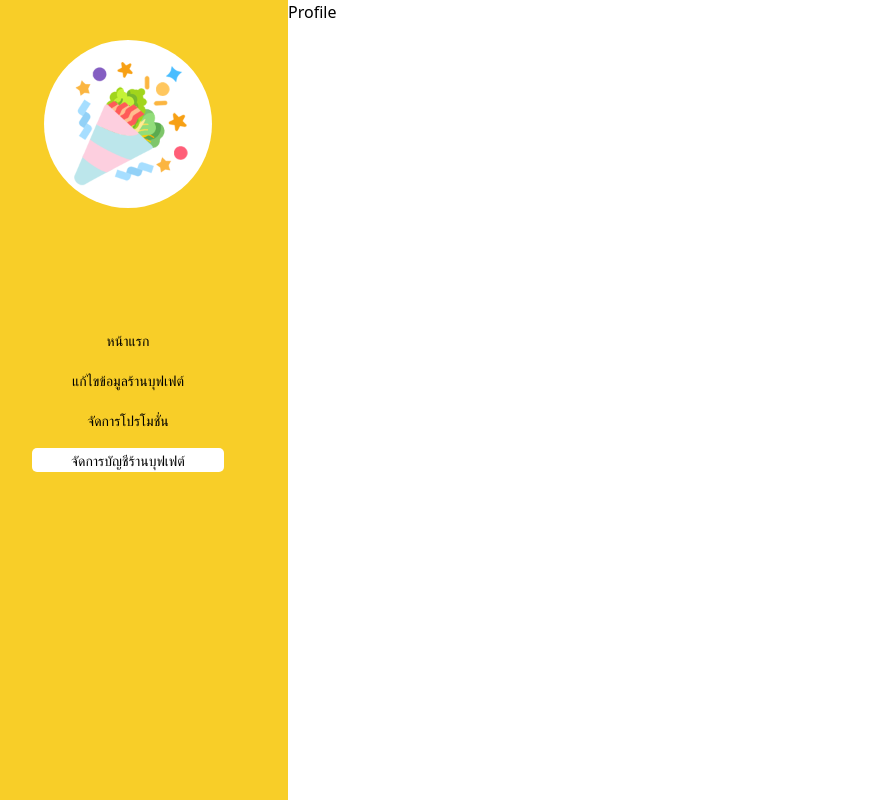
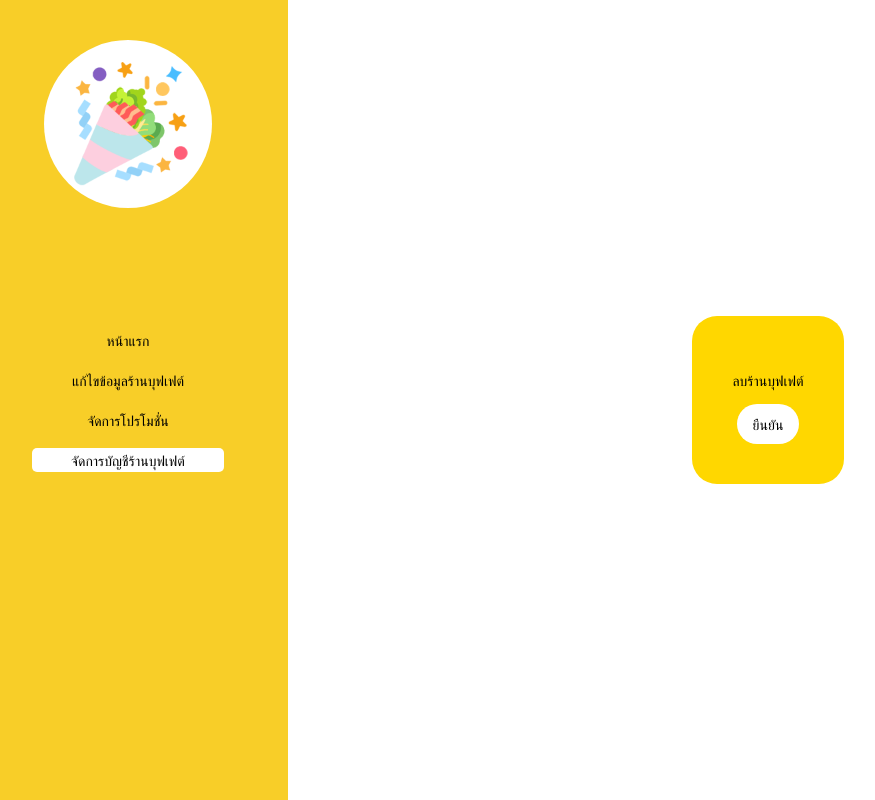
Before and after one commit to Parfet/PAR-Frontend-Restaurant, a Next.js app: page /profile in a window 1280 px wide. Shown: the whole page, without its empty margins (32-907 px from the left). Built offline with nearby package versions, Linux system fonts and the light colour scheme.

Commit message:
👾 add Profile Page

```diff
--- /dev/null
+++ b/features/Profile/components/Archive/ArchiveCard.tsx
@@ -0,0 +1,51 @@
+import React, { useState } from 'react'
+
+import { RegularText } from '../../../../core/config/textStyle'
+import CardElement from '../../../../core/components/CardElement'
+import ArchiveModal from './ArchiveModal'
+
+const ArchiveCard = () => {
+
+  const [modalState, setModalState] = useState(false)
+
+  const actionModal = () => {
+    setModalState(!modalState)
+  }
+
+  const valueFromModal = (value: boolean) => {
+    setModalState(value)
+  }
+
+  return (
+    <>
+      <CardElement isYellow>
+        <>
+          <div className="text-center my-3">
+            <RegularText>ลบร้านบุฟเฟต์</RegularText>
+          </div>
+          <div className="flex justify-center">
+            <button
+              className="bg-white hover:bg-gray-100 focus:outline-none text-white py-2 px-4 rounded-25"
+              type="submit"
+              onClick={() => actionModal()}
+            >
+              <RegularText>ยืนยัน</RegularText>
+            </button>
+          </div>
+        </>
+      </CardElement>
+      {
+        modalState ?
+          <ArchiveModal
+            showModal={modalState}
+            callBackToParent={valueFromModal}
+          />
+        :<></>
+      }
+
+    </>
+  )
+
+}
+
+export default ArchiveCard
--- /dev/null
+++ b/features/Profile/components/Archive/ArchiveModal.tsx
@@ -0,0 +1,61 @@
+import React, { useState, useEffect } from 'react'
+
+import CardElement from '../../../../core/components/CardElement'
+import { NormalText, SubHeader, SmallText } from '../../../../core/config/textStyle'
+
+interface Props {
+  showModal: boolean
+  callBackToParent: (value: boolean) => void
+}
+const ArchiveModal = (props: Props) => {
+  const { showModal, callBackToParent } = props
+  const [modalState, setModalState] = useState(false)
+
+  useEffect(() => {
+    setModalState(showModal)
+  })
+
+  const handleSubmit = () => {
+    console.log("Confirm")
+    setModalState(false);
+    callBackToParent(false);
+  };
+
+  const handleClose = () => {
+    setModalState(false);
+    callBackToParent(false);
+  };
+
+  return (
+    <div className="flex items-center justify-center absolute h-screen w-screen left-0">
+      <CardElement isYellow classNameFromParent="z-20 p-8 flex-col relative self-center shadow-2xl w-96">
+        <>
+          <SubHeader className="flex justify-center" isBold>
+            ต้องการลบร้านบุฟเฟต์ใช่หรือไม่
+          </SubHeader>
+          <div className="my-5 px-0 break-words text-center">
+            <NormalText>
+              คุณสามารถกู้คืนบัญชีผู้ใช้งานได้ภายใน 30 วัน หลังจากยืนยันการจับเก็บ
+            </NormalText>
+          </div>
+          <div className="flex justify-around mt-3">
+            <button
+              onClick={handleClose}
+              className=" bg-white hover:bg-gray-200 py-2 px-6 rounded-25 focus:outline-none" type="submit">
+              <SmallText>ยกเลิก</SmallText>
+            </button>
+            <button
+              onClick={handleSubmit}
+              className=" bg-cusRed hover:bg-cusDarkRe py-2 px-6 rounded-25 focus:outline-none" type="submit">
+              <SmallText isWhite>ยืนยัน</SmallText>
+            </button>
+          </div>
+        </>
+      </CardElement>
+      <div className="bg-gray-700 bg-opacity-50 fixed bottom-0 left-0 w-full h-full transition duration-500 ease-in-out transfom z-10"></div>
+    </div>
+  )
+
+}
+
+export default ArchiveModal
--- /dev/null
+++ b/features/Profile/pages/index.tsx
@@ -0,0 +1,15 @@
+import React from 'react'
+
+import ArchiveCard from '../components/Archive/ArchiveCard'
+
+const ProfileManagement = () => {
+
+  return (
+    <div className="flex justify-center flex-wrap content-center w-full">
+      <ArchiveCard />
+    </div>
+  )
+
+}
+
+export default ProfileManagement
--- a/pages/profile.tsx
+++ b/pages/profile.tsx
@@ -2,17 +2,14 @@ import React from 'react'
 
 import Navigator from '../core/components/Navigator'
 import { MENU } from '../core/constant/constant'
+import ProfileManagement from '../features/Profile/pages/index'
 
 const Profile = () => {
 
   return (
-    <div className="">
-      <Navigator isYellow currentPage={MENU.MENU_PROFILE}>
-        <>
-          Profile
-        </>
-      </Navigator>
-    </div>
+    <Navigator isYellow currentPage={MENU.MENU_PROFILE}>
+      <ProfileManagement/>
+    </Navigator>
   )
 }
 
```
